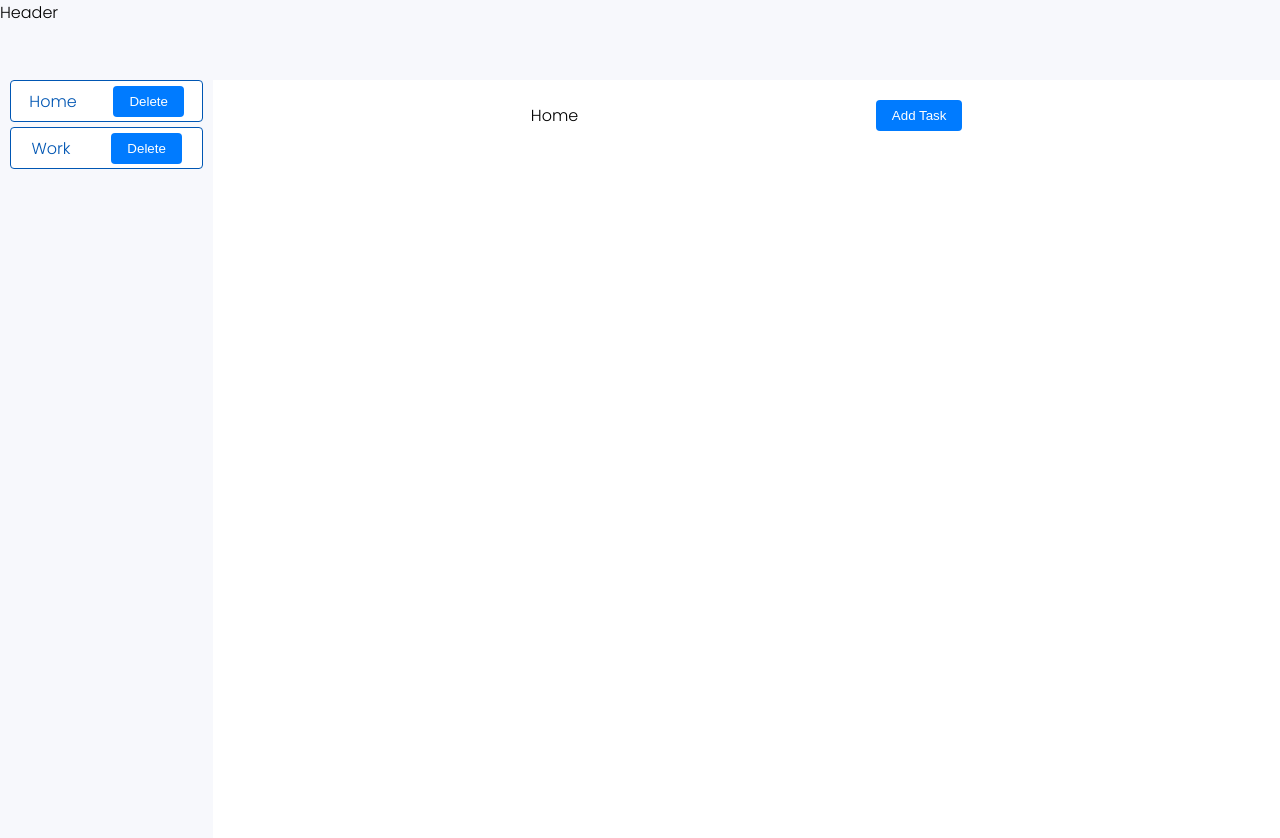
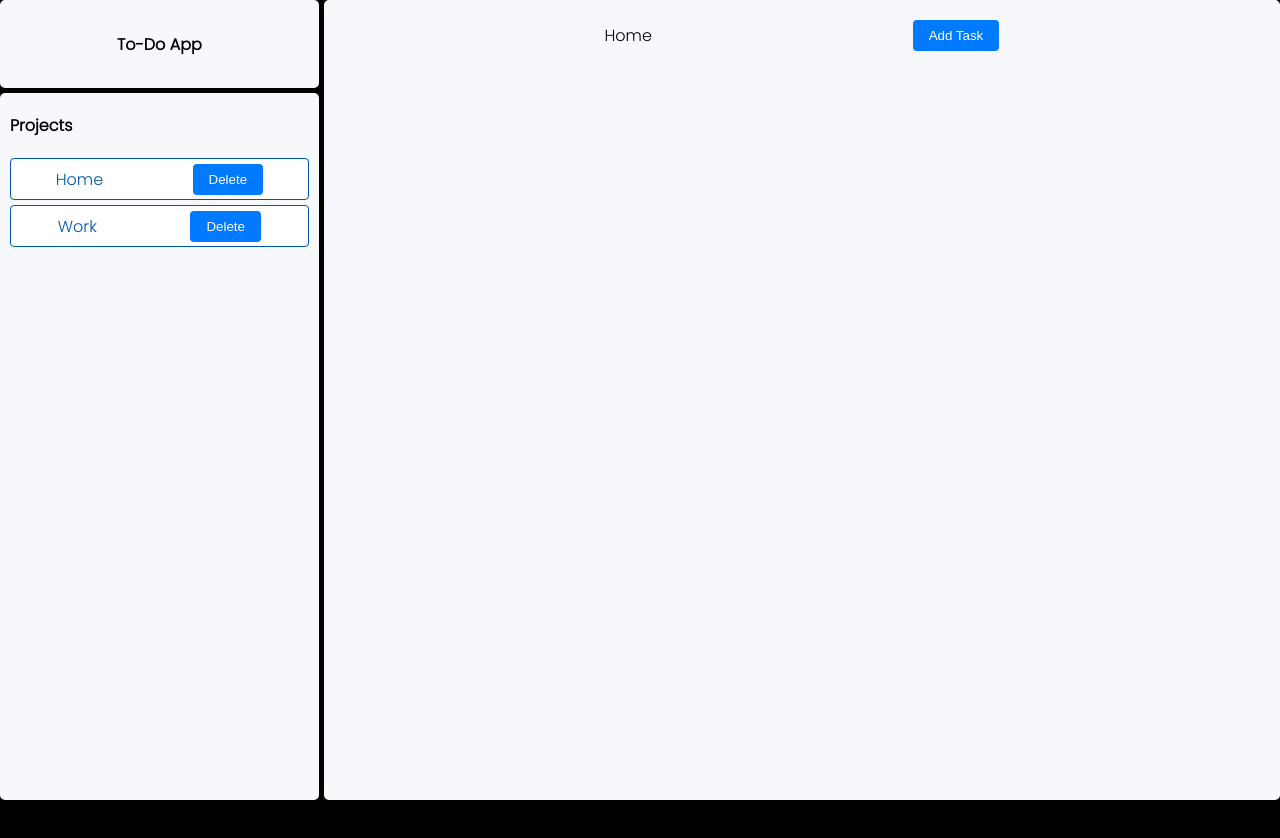
Before and after one commit to moxiegg/todo-app, a website built with webpack: page dist/index.html in a window 1280 px wide. After the commit the page ends 800 px from the top, so only its background shows below. Built offline with nearby package versions, Linux system fonts and the light colour scheme.

Commit message:
updated UI
made it similar to spotify's web player arrangements

```diff
--- a/src/style/mainStyle.css
+++ b/src/style/mainStyle.css
@@ -3,24 +3,34 @@ body {
   margin: 0;
   padding: 0;
   display: grid;
-  grid-template-rows: 1fr 10fr;
-  grid-template-columns: 1fr 5fr;
+  grid-template-rows:1fr 8fr;
+  grid-template-columns: 1fr 3fr;
   font-family: 'Poppins', sans-serif;
+  background-color: #000;
+  gap:5px;
 }
 #header{
-  grid-column: 1/3;
-  /* border-bottom:2px solid black; */
-  background-color: #f7f8fc;
+  border-radius:5px;
+  background-color:#f7f8fc;
+  font-weight: 600;
+  display:flex;
+  justify-content: center;
+  align-items: center;
 }
 #sidebar {
   display: flex;
   flex-direction: column;
   box-sizing: border-box;
-  height: 100vh;
-  /* gap:20px; */
+  border-radius: 5px;
+  /* padding-top:px; */
   padding-left:10px;
   padding-right: 10px;
   background-color: #f7f8fc;
+}
+#title{
+  padding-top:20px;
+  padding-bottom:20px;
+  font-weight: 600;
 }
 .projListElement{
   display:flex;
@@ -44,23 +54,20 @@ body {
   color:black;
 }
 
-
-
-
-
-
 #content {
   /* border-left: 2px solid black; */
   padding: 20px;
   gap: 50px;
   height: 100vh;
   box-sizing: border-box;
-  border-radius: 100px;
+  border-radius: 5px;
+  grid-row:1/3;
+  grid-column: 2/3;
+  background-color: #f7f8fc;
 }
-
 .projectUI {
   display: grid;
-  gap: 10px;
+  gap: 20px;
   grid-template-rows: 1fr 10fr;
 }
 .projectHeader {
@@ -150,11 +157,9 @@ body {
   cursor: pointer;
   transition: background-color 0.3s ease;
 }
-
 .card-button:hover {
   background-color: #0056b3;
 }
-
 .centerClass {
   height: 100%;
   display: flex;
```
Also changed, not shown: dist/index.html.
